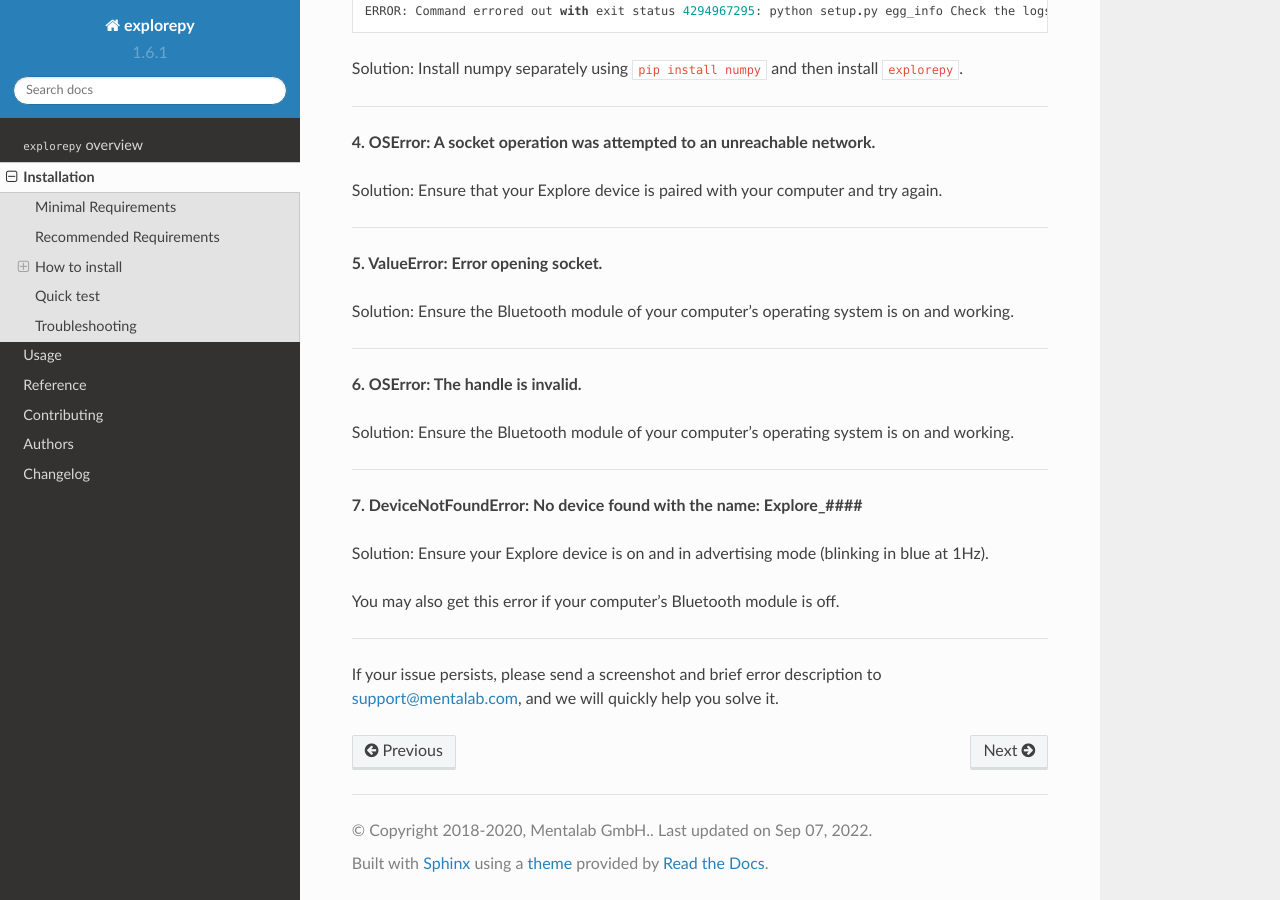
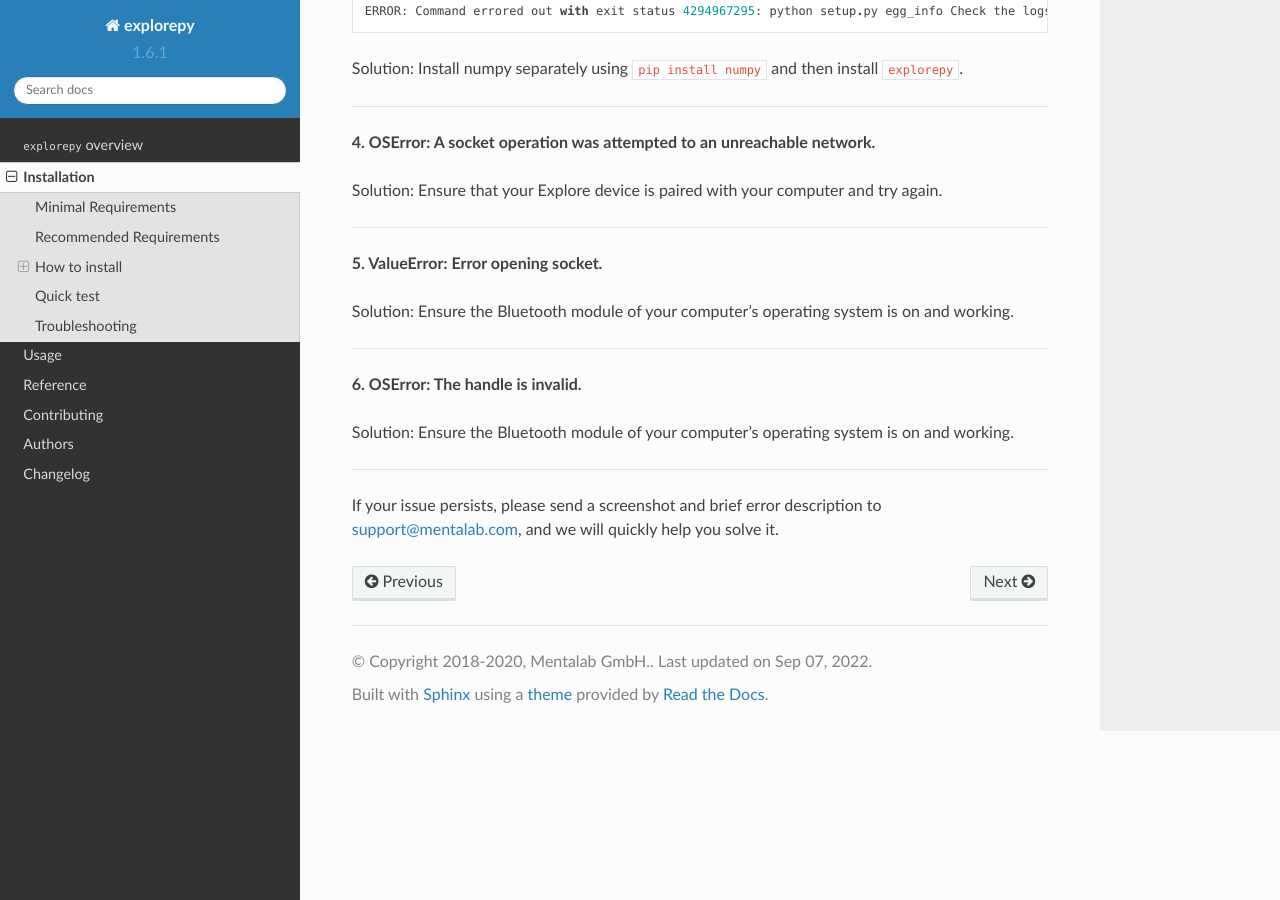
Before and after one commit to Mentalab-hub/explorepy, a Sphinx documentation site: the page built from docs/installation.rst, in a window 1280 px wide and 900 px high, scrolled down 3163 px. Built offline with Sphinx 7.4.7 and the Read the Docs theme 2.0.0, drawn with Linux system fonts in a browser that asks for light colours.

Commit message:
delete deprecated issue

```diff
--- a/docs/installation.rst
+++ b/docs/installation.rst
@@ -164,12 +164,4 @@ Solution: Ensure the Bluetooth module of your computer's operating system is on
 
 ---------------------
 
-**7. DeviceNotFoundError: No device found with the name: Explore_####**
-
-Solution: Ensure your Explore device is on and in advertising mode (blinking in blue at 1Hz).
-
-You may also get this error if your computer's Bluetooth module is off.
-
----------------------
-
 If your issue persists, please send a screenshot and brief error description to support@mentalab.com, and we will quickly help you solve it.
```
